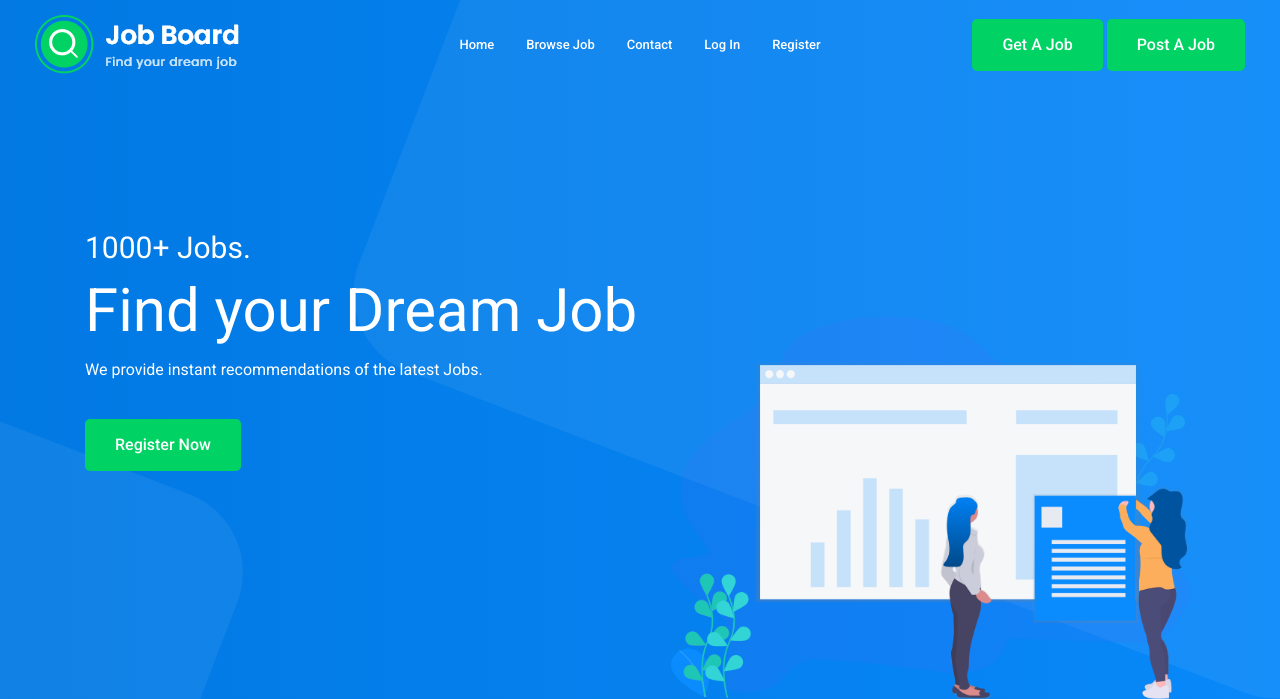
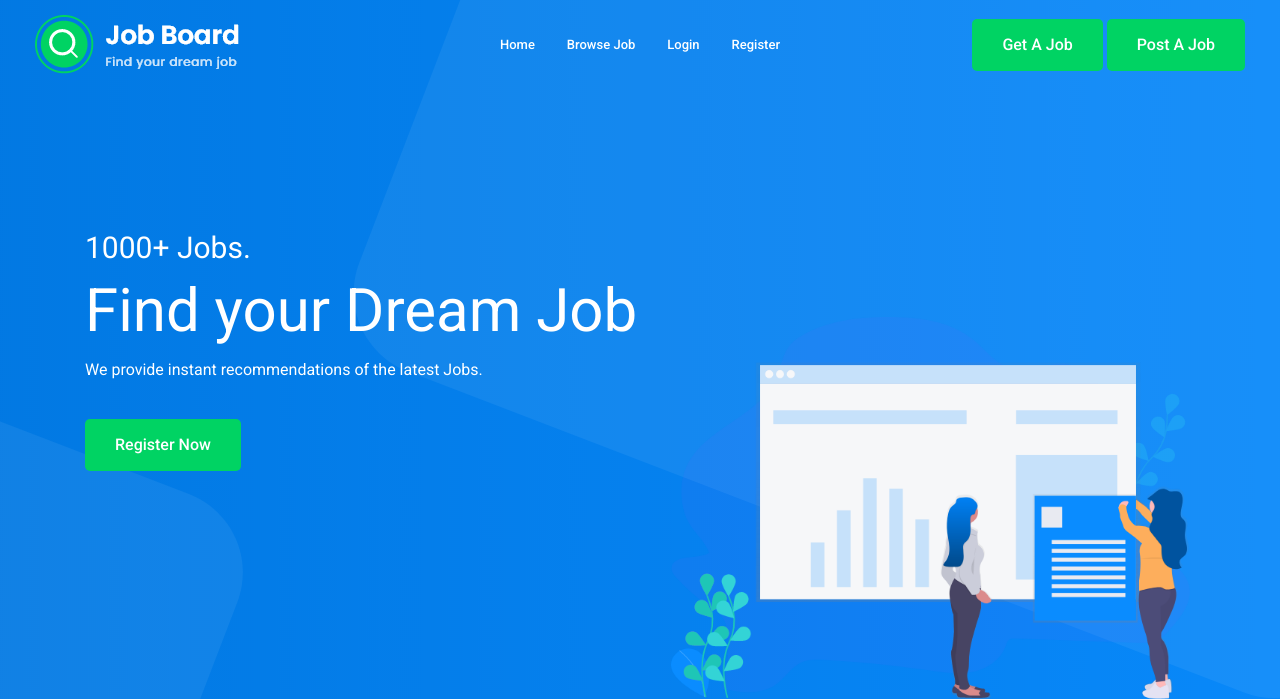
Before and after one commit to yuktibhatt/JobRecommendation, a Django app: page / in a window 1280 px wide. Shown: the top 699 px of the page. Run offline with Django 3.2, Linux system fonts and the light colour scheme; parts of the project's set-up code (start-up, migrations or seed data) failed here and were passed over; some libraries are stand-ins or nearby versions.

Commit message:
home page edits

```diff
--- a/templates/index.html
+++ b/templates/index.html
@@ -60,9 +60,18 @@
                                                 </ul>
                                             </li> -->
 
-                                            <li><a href="contact.html">Contact</a></li>
-                                             <li><a href="accounts/login">Log in </a></li>
+
+                                            {% if user.is_authenticated %}
+                                             {% if user.is_jobseeker%}
+                                             <li><a href="accounts/userProfile">Welcome {{user.first_name}}</a></li>
+                                             {% else %}
+                                              <li><a href="accounts/empProfile">Welcome {{user.first_name}}</a></li>
+                                              {% endif %}
+                                             <li><a href="{% url 'logout' %}" >Logout</a></li>
+                                             {% else %}
+                                              <li><a href="accounts/login">Login</a></li>
                                               <li><a href="accounts/register">Register</a></li>
+
                                         </ul>
                                     </nav>
                                 </div>
@@ -77,6 +86,7 @@
                                         <a class="boxed-btn3" href="accounts/login">Post a Job</a>
                                     </div>
                                 </div>
+                                {% endif %}
                             </div>
                             <div class="col-12">
                                 <div class="mobile_menu d-block d-lg-none"></div>
@@ -88,6 +98,7 @@
             </div>
         </div>
     </header>
+
     <!-- header-end -->
 
     <!-- slider_area_start -->
```
